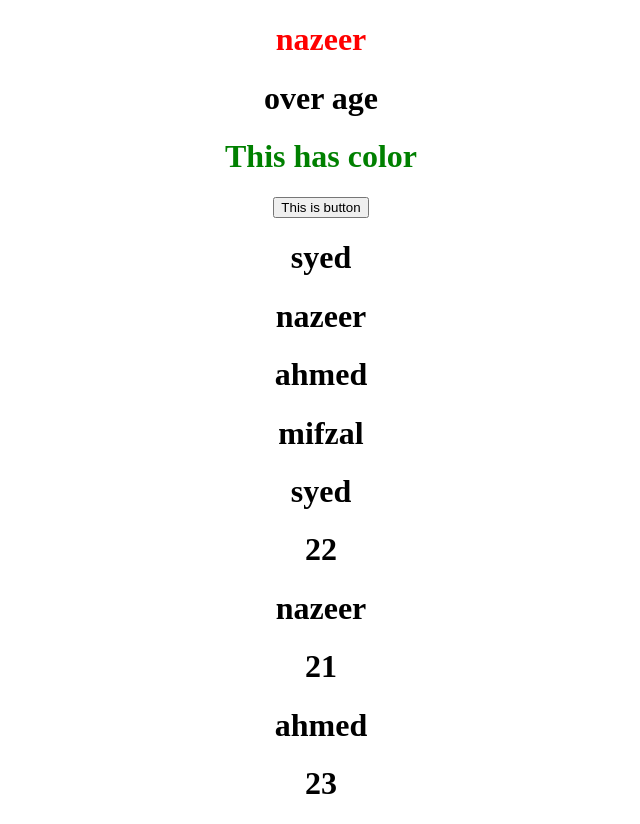
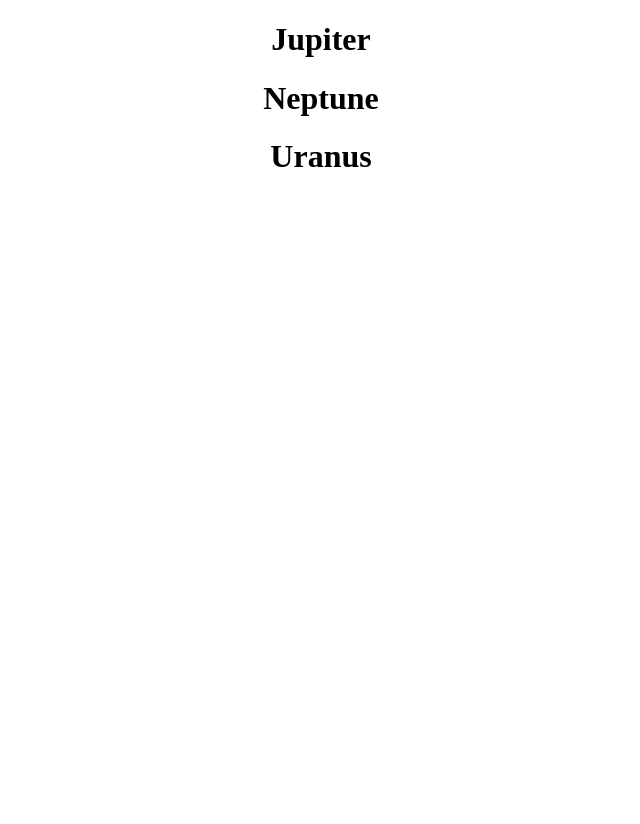
Before and after one commit to Syednazeerahmed/apple, a React (Create React App) app: page / in a window 1280 px wide. Shown: the whole page, without its empty margins (319-959 px from the left). After the commit the page ends 800 px from the top, so only its background shows below. Built offline with nearby package versions, Linux system fonts and the light colour scheme.

Commit message:
lesson 2

```diff
--- a/src/Class2.js
+++ b/src/Class2.js
@@ -1,4 +1,4 @@
-import styles from "./App.module.css"
+import styles from "./App.module.css";
 
 function Class2 (){
     const age = 18;
@@ -9,31 +9,54 @@ function Class2 (){
         {name:"nazeer", age:21},
         {name:"ahmed", age:23}
     ];
+    const planets = [
+        {name: "Mars", isGasPlanet: false},
+        {name: "Earth", isGasPlanet: false},
+        {name: "Jupiter", isGasPlanet: true},
+        {name: "Venus", isGasPlanet: false},
+        {name: "Neptune", isGasPlanet: true},
+        {name: "Uranus", isGasPlanet: true},
+    ];
     return (
       <div className={styles.App}>
+        {/*
         <h1 className={styles.name}>nazeer</h1>
         {age >= 18 ? <h1>over age</h1> : <h1>under age</h1>}
 
         <h1 style={{color: isGreen ? "green" : "red"}}>This has color</h1>
-        {/* ternary operator if-else statement above */}
+        ternary operator if-else statement above
 
         {isGreen && <button>This is button</button>}
-        {/* ternary operator if statement above */}
+        ternary operator if statement above
 
-        {names.map((name, key) => {   // key returns index no
+        {names.map((name, key) => {   // key returns index number
             return <h1>{name}</h1>
         })}
 
-        {users.map((user, key) =>{
-            return <div>
-                <h1>{user.name}</h1>
-                <h1>{user.age}</h1>
-            </div>
+
+        {users.map((user, key) =>{    // implementing map-function using props-component
+            return (
+                <User name={user.name} age={user.age} />
+            );
         })}
+        */}
 
+        {planets.map((planets, key) => {
+            if(planets.isGasPlanet)   return<h1>{planets.name}</h1>;
+        })}
       </div>
 
     );
 }
 
+const User = (props) => {
+    return (
+        <div>
+            <h1>{props.name}</h1>
+            <h1>{props.age}</h1>
+        </div>
+    );
+};
+
+
 export default Class2;
```
